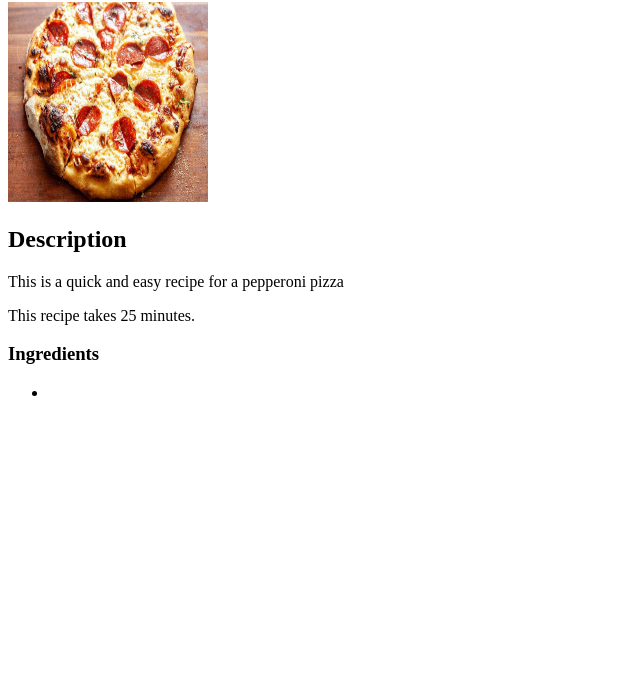
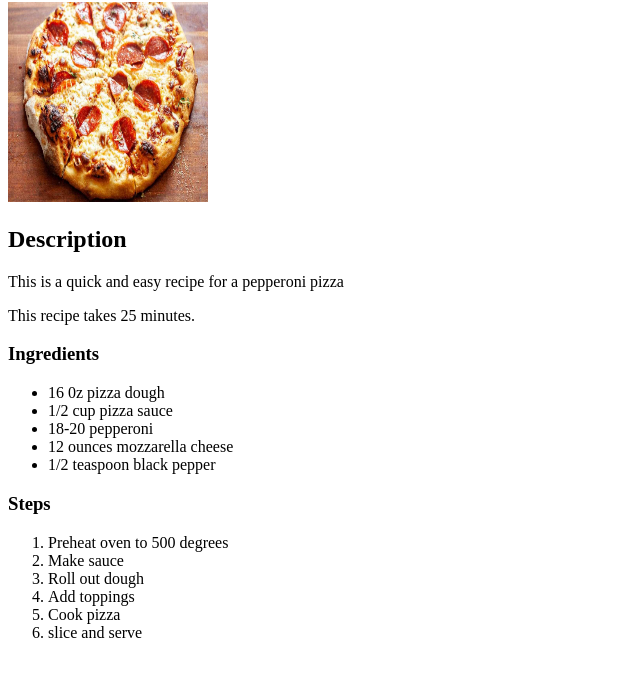
Before and after one commit to XxCodeStarkXx/odin-recipes, a plain HTML site: page recipes/pizza.html in a window 1280 px wide. Shown: the part 78-754 px from the top of the page, without its empty margins (0-640 px from the left). Drawn offline with Linux system fonts and the light colour scheme.

Commit message:
addded steps and to pizza recipe

```diff
--- a/recipes/pizza.html
+++ b/recipes/pizza.html
@@ -15,8 +15,23 @@
 
     <h3>Ingredients</h3>
         <ul>
-            <li></li>
+            <li>16 0z pizza dough</li>
+            <li>1/2 cup pizza sauce</li>
+            <li>18-20 pepperoni</li>
+            <li>12 ounces mozzarella cheese</li>
+            <li>1/2 teaspoon black pepper</li>
         </ul>
+
+    <h3>Steps</h3>
+        <ol>
+            <li>Preheat oven to 500 degrees</li>
+            <li>Make sauce</li>
+            <li>Roll out dough</li>
+            <li>Add toppings</li>
+            <li>Cook pizza</li>
+            <li>slice and serve</li>
+
+        </ol>
 
 
 
```
Also changed, not shown: recipes/steak.html (+3 -2 lines).
